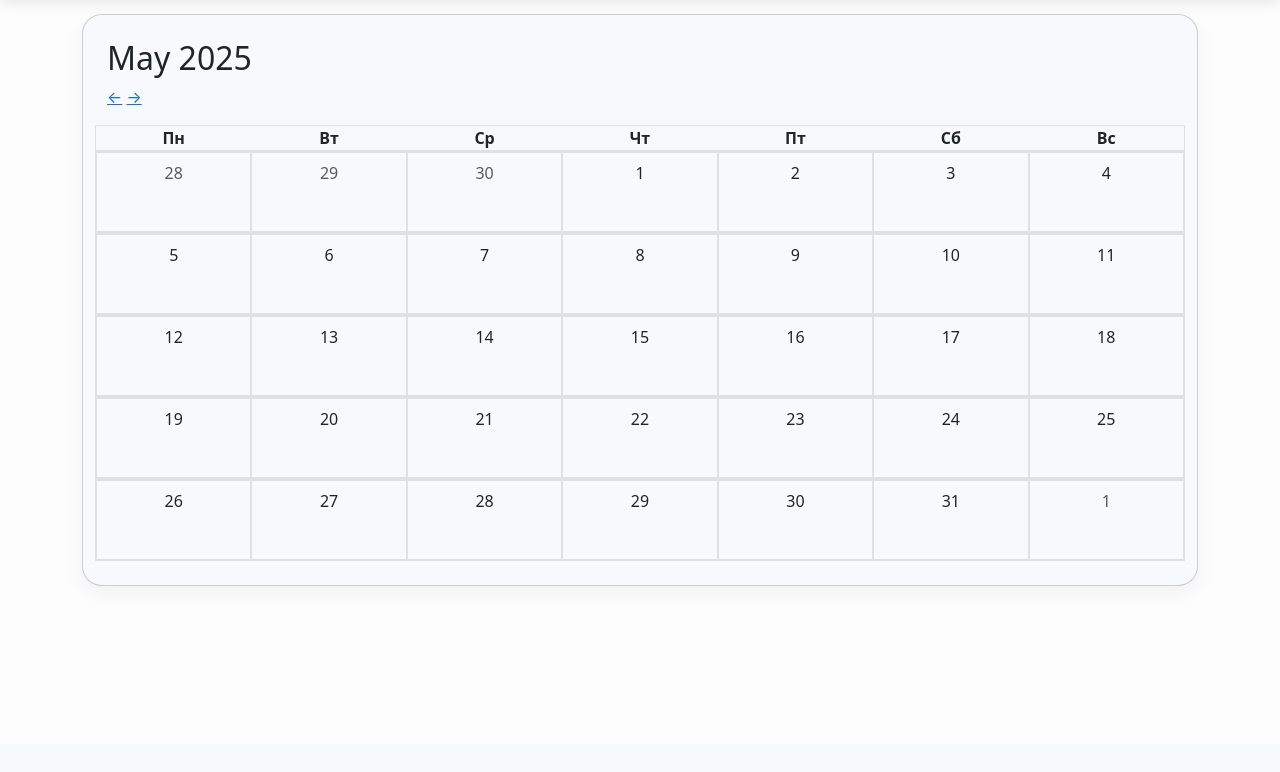
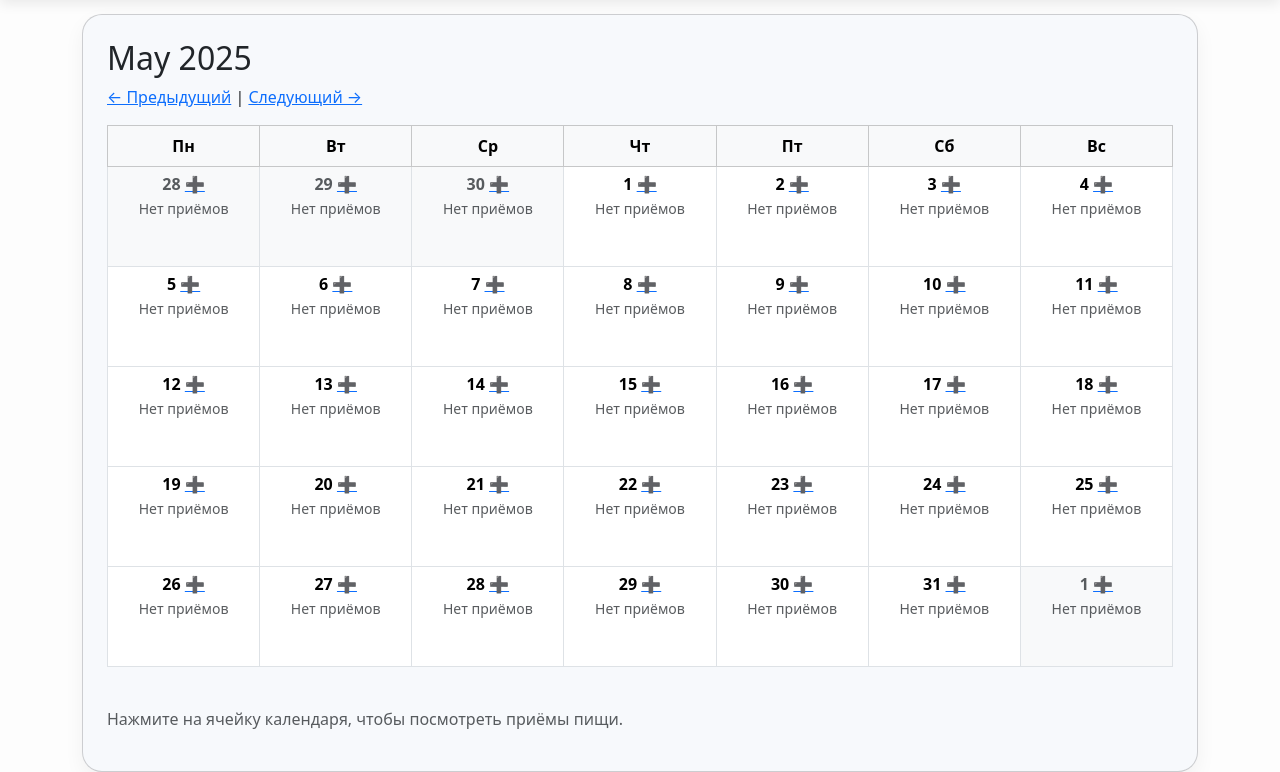
Before and after one commit to VladislavMisukevich/xe-tracker, a Django app: page /calendar/custom/ in a window 1280 px wide. Shown: the part 56-828 px from the top of the page. Before the commit the page ends 642 px from the top, so only its background shows below. Run offline with Django 5.2, Linux system fonts and the light colour scheme; a user stored in the database is signed in; tables that the repository leaves empty hold one stand-in row (values such as "Sample post").

Commit message:
Дневник и куча улучшений

```diff
--- a/accounts/templates/accounts/profile.html
+++ b/accounts/templates/accounts/profile.html
@@ -12,7 +12,7 @@
 
     <h4>⚙️ Управление аккаунтом</h4>
     <ul>
-        <li><a href="{% url 'meal_calendar' %}">📅 Календарь приёмов пищи</a></li>
+        <li><a href="{% url 'custom_calendar' %}">📅 Календарь приёмов пищи</a></li>
         <!-- Добавь дополнительные ссылки при необходимости -->
     </ul>
 
--- a/main/templates/main/add_meal.html
+++ b/main/templates/main/add_meal.html
@@ -8,7 +8,7 @@
     {% csrf_token %}
     {{ form.as_p }}
     <button type="submit" class="btn btn-primary">Сохранить</button>
-    <a href="{% url 'meal_calendar' %}" class="btn btn-outline-secondary ms-2">Назад</a>
+    <a href="{% url 'custom_calendar' %}" class="btn btn-outline-secondary ms-2">Назад</a>
   </form>
 </div>
 {% endblock %}
--- a/main/templates/main/base.html
+++ b/main/templates/main/base.html
@@ -105,7 +105,7 @@
           <li class="nav-item"><a class="nav-link" href="{% url 'calculator' %}">🧮 Калькулятор</a></li>
           <li class="nav-item"><a class="nav-link" href="{% url 'product_list' %}">📘 Справочник</a></li>
           {% if user.is_authenticated %}
-          <li class="nav-item"><a class="nav-link" href="{% url 'meal_calendar' %}">📅 Календарь</a></li>
+          <li class="nav-item"><a class="nav-link" href="{% url 'custom_calendar' %}">📅 Календарь</a></li>
           <li class="nav-item"><a class="nav-link" href="{% url 'add_meal' %}">➕ Приём пищи</a></li>
           {% endif %}
         </ul>
--- a/main/templates/main/custom_calendar.html
+++ b/main/templates/main/custom_calendar.html
@@ -1,37 +1,55 @@
 {% extends 'main/base.html' %}
 {% load custom_tags %}
+{% load custom_filters %}
+
 {% block content %}
 <div class="card p-4">
   <h2>{{ month_name }} {{ year }}</h2>
-  <div>
-    <a href="?month={{ month|add:"-1" }}&year={{ year }}">←</a>
-    <a href="?month={{ month|add:"1" }}&year={{ year }}">→</a>
+  <div class="mb-3">
+    <a href="?month={{ month|add:"-1" }}&year={{ year }}">← Предыдущий</a> |
+    <a href="?month={{ month|add:"1" }}&year={{ year }}">Следующий →</a>
   </div>
 
-  <!-- Заголовки дней недели -->
-  <div class="row row-cols-7 border text-center mt-3">
+  <table class="table table-bordered text-center calendar-table">
+    <thead class="table-light">
+      <tr>
         {% for day in weekdays %}
-      <div class="col fw-bold">{{ day }}</div>
+          <th>{{ day }}</th>
         {% endfor %}
+      </tr>
+    </thead>
+    <tbody>
+      {% for week in calendar_weeks %}
+        <tr>
+          {% for day in week %}
+            {% with day_str=day|date:"Y-m-d" %}
+              {% with meals=meals_by_date|get_item:day_str %}
+                <td class="{% if day.month != month %}text-muted bg-light{% endif %}" style="vertical-align: top;">
+                  <div>
+                    <strong>{{ day.day }}</strong>
+                    <a href="{% url 'add_meal' %}?date={{ day_str }}" title="Добавить приём пищи">➕</a>
                   </div>
-
-  <!-- Календарные недели -->
-  {% for week in calendar_weeks %}
-    <div class="row row-cols-7 border text-center">
-      {% for date in week %}
-        <div class="col border py-2" style="min-height: 80px; cursor: pointer;" onclick="loadMeals('{{ date }}')">
-          <div class="{% if date.month != month %}text-muted{% endif %}">{{ date.day }}</div>
-          {% if date in meals_by_date %}
-            <div class="badge bg-primary">{{ meals_by_date|dict_get:date|length }} приём(а)</div>
+                  <div onclick="loadMeals('{{ day_str }}')" style="cursor: pointer;">
+                    {% if meals %}
+                      <span class="badge bg-success">{{ meals|length }} приём(ов)</span>
+                    {% else %}
+                      <small class="text-muted">Нет приёмов</small>
                     {% endif %}
                   </div>
+                </td>
+              {% endwith %}
+            {% endwith %}
           {% endfor %}
+        </tr>
+      {% endfor %}
+    </tbody>
+  </table>
+
+  <!-- Блок для отображения подробностей -->
+  <div id="meal-details" class="mt-4">
+    <p class="text-muted">Нажмите на ячейку календаря, чтобы посмотреть приёмы пищи.</p>
   </div>
-  {% endfor %}
 </div>
-
-<!-- Модальное окно или div для отображения приёмов -->
-<div id="meal-details" class="mt-4"></div>
 
 <script>
   function loadMeals(date) {
@@ -40,13 +58,23 @@
       .then(data => {
         let container = document.getElementById("meal-details");
         if (data.length === 0) {
-          container.innerHTML = `<p>Нет приёмов пищи на ${date}.</p>`;
+          container.innerHTML = `<p>Нет приёмов пищи на <strong>${date}</strong>.</p>`;
         } else {
-          container.innerHTML = `<h4>Приёмы пищи на ${date}:</h4><ul>` +
-            data.map(meal => `<li>${meal.product_name} — ${meal.weight} г</li>`).join("") +
+          container.innerHTML = `<h5>Приёмы пищи на <strong>${date}</strong>:</h5><ul>` +
+            data.map(meal =>
+              `<li><a href="/meal/${meal.id}/">${meal.product_name} — ${meal.weight} г</a></li>`
+            ).join("") +
             "</ul>";
         }
+        container.scrollIntoView({ behavior: "smooth" });
       });
   }
 </script>
+
+<style>
+  .calendar-table td {
+    height: 100px;
+    padding: 5px;
+  }
+</style>
 {% endblock %}
--- /dev/null
+++ b/main/templatetags/custom_filters.py
@@ -0,0 +1,7 @@
+from django import template
+
+register = template.Library()
+
+@register.filter
+def get_item(dictionary, key):
+    return dictionary.get(key)
--- a/main/urls.py
+++ b/main/urls.py
@@ -1,5 +1,6 @@
 from django.urls import path
 from . import views
+from .views import meal_detail_view
 
 urlpatterns = [
     path('', views.home_view, name='home'),
@@ -10,4 +11,5 @@ urlpatterns = [
     path('calendar/add/', views.add_meal_view, name='add_meal'),
     path('calendar/custom/', views.custom_calendar_view, name='custom_calendar'),
     path('api/meals/', views.meals_on_date, name='meals_on_date'),
+    path('meal/<int:pk>/', meal_detail_view, name='meal_detail'),
 ]
--- a/main/views.py
+++ b/main/views.py
@@ -1,16 +1,21 @@
-from .models import Product
-from django.shortcuts import render, redirect
+from .models import Product, Meal
+from django.shortcuts import render, redirect, get_object_or_404
 from .forms import MealForm
-from .models import Meal
-from datetime import date
+from datetime import date, datetime, timedelta
 from django.utils import timezone
 from collections import defaultdict
 from django.contrib.auth.decorators import login_required
 import json
 from django.core.serializers.json import DjangoJSONEncoder
+from django.http import JsonResponse
 import calendar
-from datetime import datetime, timedelta
-from django.http import JsonResponse
+from django.db.models.functions import TruncDate
+
+@login_required
+def meal_detail_view(request, pk):
+    meal = get_object_or_404(Meal, pk=pk, user=request.user)
+    return render(request, 'main/meal_detail.html', {'meal': meal})
+
 
 @login_required
 def meals_on_date(request):
@@ -20,9 +25,11 @@ def meals_on_date(request):
     except ValueError:
         return JsonResponse([], safe=False)
 
+    # Убираем TruncDate — поле date уже без времени
     meals = Meal.objects.filter(user=request.user, date=date_obj)
-    data = [{"product_name": m.product_name, "weight": m.weight} for m in meals]
+    data = [{"id": m.id, "product_name": m.product_name, "weight": m.weight} for m in meals]
     return JsonResponse(data, safe=False)
+
 
 
 @login_required
@@ -33,10 +40,17 @@ def custom_calendar_view(request):
     cal = calendar.Calendar(firstweekday=0)
     calendar_weeks = cal.monthdatescalendar(year, month)
 
-    meals = Meal.objects.filter(user=request.user, date__year=year, date__month=month)
+    # Фильтруем приёмы пищи по месяцу
+    meals = Meal.objects.filter(
+        user=request.user,
+        date__year=year,
+        date__month=month
+    )
+
+    # Группируем по дате в виде строки YYYY-MM-DD
     meals_by_date = defaultdict(list)
     for meal in meals:
-        meals_by_date[meal.date].append(meal)
+        meals_by_date[meal.date.isoformat()].append(meal)
 
     weekdays = ['Пн', 'Вт', 'Ср', 'Чт', 'Пт', 'Сб', 'Вс']
     context = {
@@ -48,7 +62,6 @@ def custom_calendar_view(request):
         'weekdays': weekdays,
     }
     return render(request, 'main/custom_calendar.html', context)
-
 
 
 @login_required
@@ -66,15 +79,14 @@ def meal_calendar_view(request):
     })
 
 
-# Главная страница
 def home_view(request):
     return render(request, 'main/home.html')
 
-# Страница "О проекте"
+
 def about_view(request):
     return render(request, 'main/about.html')
 
-# Калькулятор хлебных единиц
+
 def calculator_view(request):
     result = None
     products = Product.objects.all()
@@ -93,7 +105,7 @@ def calculator_view(request):
         'result': result
     })
 
-# Справочник продуктов с поиском и сортировкой
+
 def product_list_view(request):
     sort_by = request.GET.get('sort')
     query = request.GET.get('q')
@@ -110,6 +122,7 @@ def product_list_view(request):
         'products': products
     })
 
+
 @login_required
 def add_meal_view(request):
     if request.method == 'POST':
@@ -118,8 +131,8 @@ def add_meal_view(request):
             meal = form.save(commit=False)
             meal.user = request.user
 
-            # Расчёт углеводов (carbs) и ХЕ (xe)
-            meal.carbs = (meal.weight / 100) * 12  # Пример: 12 г углеводов на 100 г
+            # Расчёт углеводов и ХЕ
+            meal.carbs = (meal.weight / 100) * 12
             meal.xe = meal.carbs / 12
 
             meal.save()
```
Also changed, not shown: main/forms.py (+7 -3 lines), main/templates/main/meal_detail.html (added, +19 -0 lines), db.sqlite3. Lines whose indentation alone changed are shown as unchanged.
